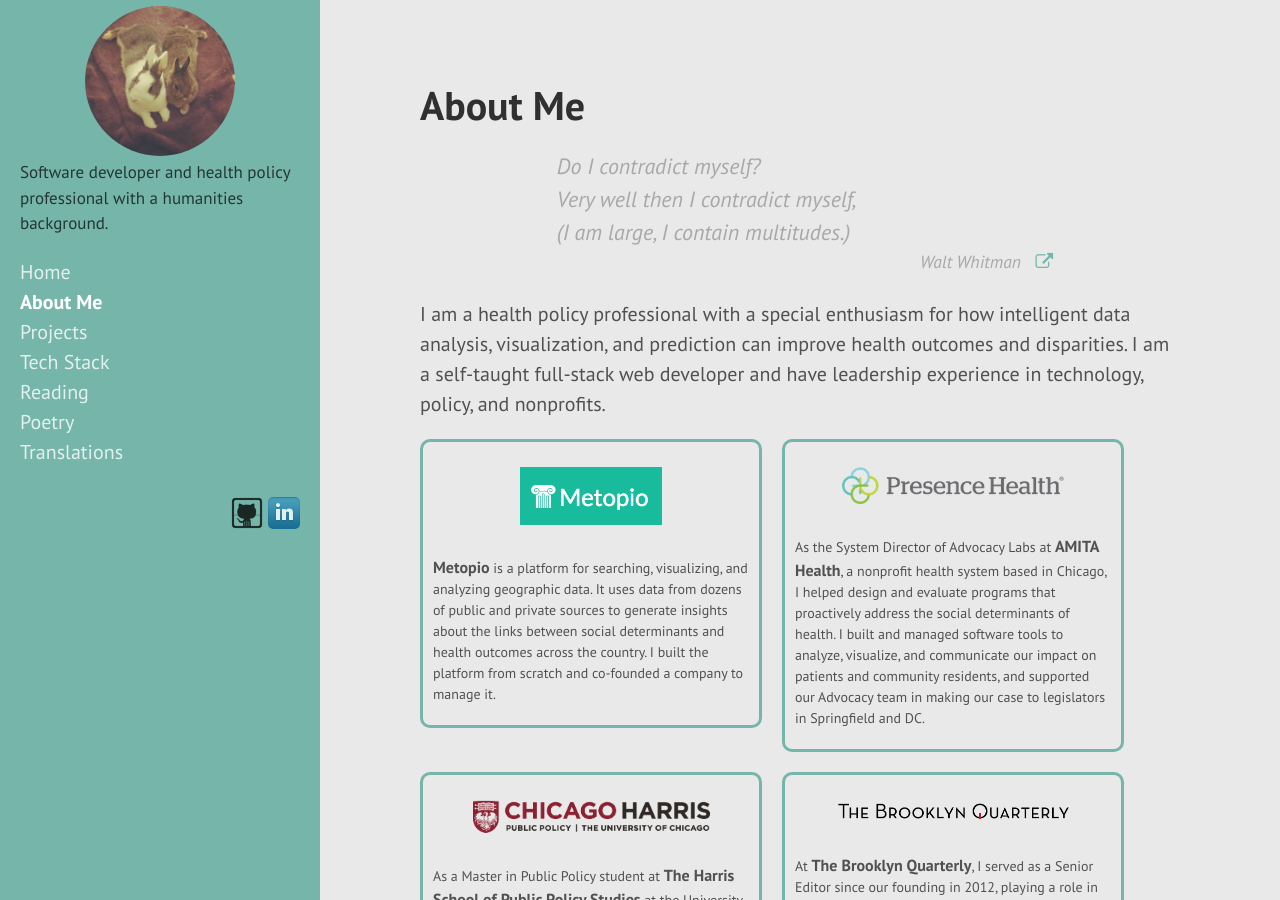
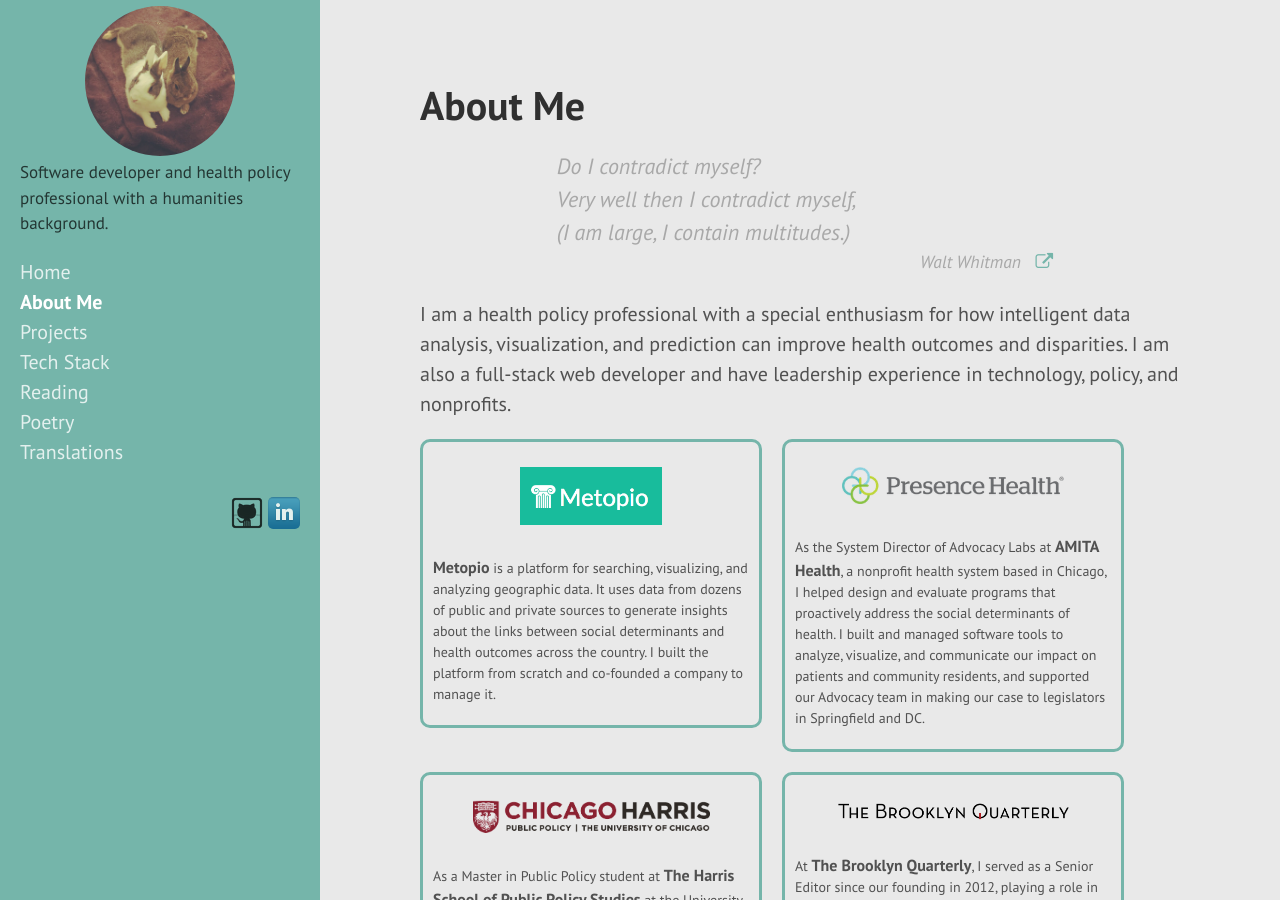
Before and after one commit to jcgiuffrida/jcgiuffrida.github.io, a Jekyll site: the page built from about.html, in a window 1280 px wide and 900 px high. Built offline with Jekyll 4.4.1, drawn with Linux system fonts in a browser that asks for light colours; nearby versions of some CDN libraries.

Commit message:
One tweak

```diff
--- a/about.html
+++ b/about.html
@@ -12,7 +12,7 @@ Very well then I contradict myself,<br/>
 
 
 
-<p>I am a health policy professional with a special enthusiasm for how intelligent data analysis, visualization, and prediction can improve health outcomes and disparities. I am a self-taught full-stack web developer and have leadership experience in technology, policy, and nonprofits.</p>
+<p>I am a health policy professional with a special enthusiasm for how intelligent data analysis, visualization, and prediction can improve health outcomes and disparities. I am also a full-stack web developer and have leadership experience in technology, policy, and nonprofits.</p>
 
 <div class="group">
   <div class="clearfix">
```
